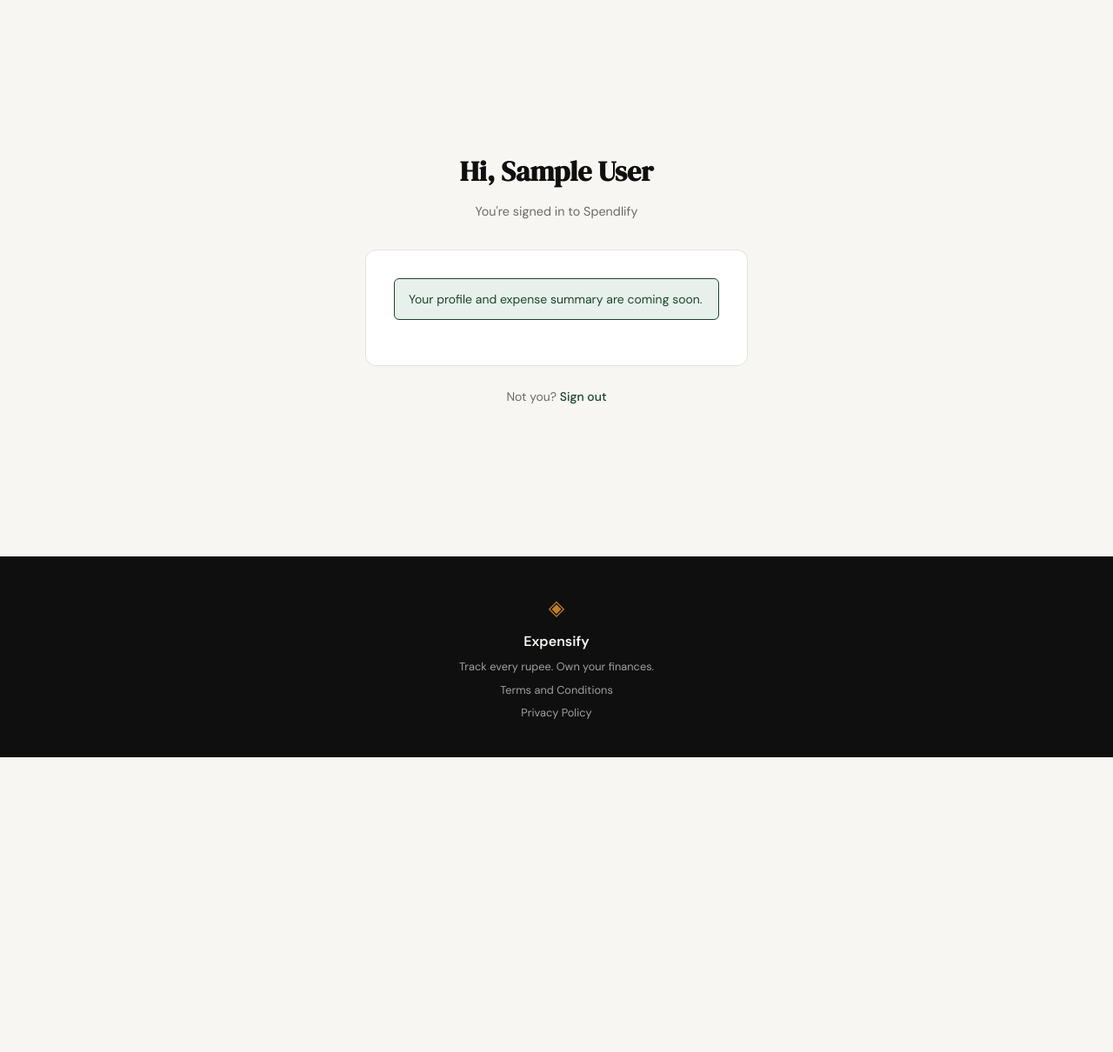
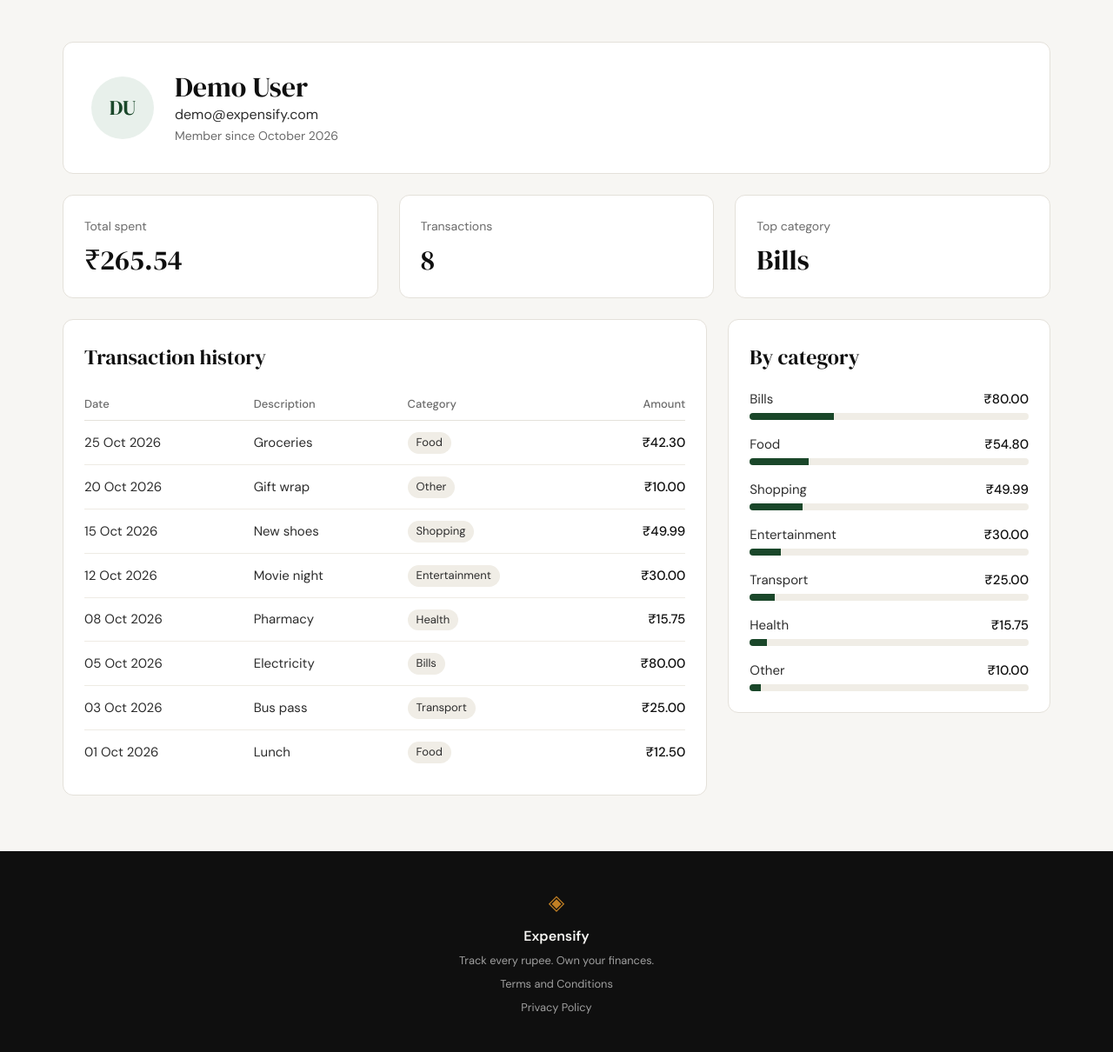
Before and after one commit to techy21/Expense-Tracker-Expensify, a Flask app: page /profile in a window 1280 px wide. Shown: the part 61-1271 px from the top of the page at 87% size. Before the commit the page ends 932 px from the top, so only its background shows below. Run offline with Flask 3, Linux system fonts and the light colour scheme; the visitor is signed in with stand-in values (Sample User, id 1).

Commit message:
add profile page ui and fixing existing design

```diff
--- a/app.py
+++ b/app.py
@@ -90,6 +90,51 @@ def logout():
     return redirect(url_for("login"))
 
 
+@app.route("/profile")
+def profile():
+    if not session.get("user_id"):
+        return redirect(url_for("login"))
+
+    # Hardcoded sample data mirroring seed_db() — replaced by DB queries in Step 5
+    user = {
+        "name": "Demo User",
+        "email": "demo@expensify.com",
+        "initials": "DU",
+        "member_since": "October 2026",
+    }
+    stats = {
+        "total_spent": 265.54,
+        "transaction_count": 8,
+        "top_category": "Bills",
+    }
+    transactions = [
+        {"date": "25 Oct 2026", "description": "Groceries", "category": "Food", "amount": 42.30},
+        {"date": "20 Oct 2026", "description": "Gift wrap", "category": "Other", "amount": 10.00},
+        {"date": "15 Oct 2026", "description": "New shoes", "category": "Shopping", "amount": 49.99},
+        {"date": "12 Oct 2026", "description": "Movie night", "category": "Entertainment", "amount": 30.00},
+        {"date": "08 Oct 2026", "description": "Pharmacy", "category": "Health", "amount": 15.75},
+        {"date": "05 Oct 2026", "description": "Electricity", "category": "Bills", "amount": 80.00},
+        {"date": "03 Oct 2026", "description": "Bus pass", "category": "Transport", "amount": 25.00},
+        {"date": "01 Oct 2026", "description": "Lunch", "category": "Food", "amount": 12.50},
+    ]
+    categories = [
+        {"name": "Bills", "total": 80.00, "percent": 30},
+        {"name": "Food", "total": 54.80, "percent": 21},
+        {"name": "Shopping", "total": 49.99, "percent": 19},
+        {"name": "Entertainment", "total": 30.00, "percent": 11},
+        {"name": "Transport", "total": 25.00, "percent": 9},
+        {"name": "Health", "total": 15.75, "percent": 6},
+        {"name": "Other", "total": 10.00, "percent": 4},
+    ]
+    return render_template(
+        "profile.html",
+        user=user,
+        stats=stats,
+        transactions=transactions,
+        categories=categories,
+    )
+
+
 @app.route("/terms")
 def terms():
     return render_template("terms.html")
@@ -103,13 +148,6 @@ def privacy():
 # ------------------------------------------------------------------ #
 # Placeholder routes — students will implement these                  #
 # ------------------------------------------------------------------ #
-
-@app.route("/profile")
-def profile():
-    if not session.get("user_id"):
-        return redirect(url_for("login"))
-    return render_template("profile.html")
-
 
 @app.route("/expenses/add")
 def add_expense():
--- a/database/db.py
+++ b/database/db.py
@@ -80,7 +80,7 @@ def seed_db():
 
     cursor = conn.execute(
         "INSERT INTO users (name, email, password_hash) VALUES (?, ?, ?)",
-        ("Demo User", "demo@spendlify.com", generate_password_hash("demo123")),
+        ("Demo User", "demo@expensify.com", generate_password_hash("demo123")),
     )
     user_id = cursor.lastrowid
 
--- /dev/null
+++ b/static/css/profile.css
@@ -0,0 +1,221 @@
+/* ------------------------------------------------------------------ */
+/* Profile page                                                        */
+/* ------------------------------------------------------------------ */
+
+.profile-section {
+    max-width: var(--max-width);
+    margin: 0 auto;
+    padding: 3rem 2rem 4rem;
+    display: flex;
+    flex-direction: column;
+    gap: 1.5rem;
+}
+
+.profile-card,
+.stat-card,
+.panel {
+    background: var(--paper-card);
+    border: 1px solid var(--border);
+    border-radius: var(--radius-md);
+}
+
+/* User card */
+
+.profile-card {
+    display: flex;
+    align-items: center;
+    gap: 1.5rem;
+    padding: 2rem;
+}
+
+.profile-avatar {
+    flex-shrink: 0;
+    width: 72px;
+    height: 72px;
+    display: flex;
+    align-items: center;
+    justify-content: center;
+    border-radius: 50%;
+    background: var(--accent-light);
+    color: var(--accent);
+    font-family: var(--font-display);
+    font-size: 1.5rem;
+}
+
+.profile-info { min-width: 0; }
+
+.profile-name {
+    font-family: var(--font-display);
+    font-size: 2rem;
+    font-weight: 400;
+    line-height: 1.2;
+    color: var(--ink);
+}
+
+.profile-email {
+    color: var(--ink-soft);
+    overflow-wrap: anywhere;
+}
+
+.profile-since {
+    font-size: 0.875rem;
+    color: var(--ink-muted);
+}
+
+/* Summary stats */
+
+.stats-grid {
+    display: grid;
+    grid-template-columns: repeat(3, 1fr);
+    gap: 1.5rem;
+}
+
+.stat-card { padding: 1.5rem; }
+
+.stat-label {
+    font-size: 0.875rem;
+    color: var(--ink-muted);
+    margin-bottom: 0.5rem;
+}
+
+.stat-value {
+    font-family: var(--font-display);
+    font-size: 2rem;
+    line-height: 1.2;
+    color: var(--ink);
+    font-variant-numeric: tabular-nums;
+}
+
+/* Transactions and breakdown */
+
+.profile-grid {
+    display: grid;
+    grid-template-columns: 2fr 1fr;
+    gap: 1.5rem;
+    align-items: start;
+}
+
+.panel {
+    padding: 1.5rem;
+    min-width: 0;
+}
+
+.panel-title {
+    font-family: var(--font-display);
+    font-size: 1.5rem;
+    font-weight: 400;
+    color: var(--ink);
+    margin-bottom: 1rem;
+}
+
+.table-wrap { overflow-x: auto; }
+
+.expense-table {
+    width: 100%;
+    min-width: 32rem;
+    border-collapse: collapse;
+    font-size: 0.9375rem;
+}
+
+.expense-table th {
+    text-align: left;
+    font-size: 0.8125rem;
+    font-weight: 500;
+    color: var(--ink-muted);
+    padding: 0.5rem 1rem 0.5rem 0;
+    border-bottom: 1px solid var(--border);
+}
+
+.expense-table td {
+    padding: 0.75rem 1rem 0.75rem 0;
+    color: var(--ink-soft);
+    border-bottom: 1px solid var(--border-soft);
+}
+
+.expense-table tr:last-child td { border-bottom: none; }
+
+.expense-table .amount {
+    text-align: right;
+    padding-right: 0;
+    white-space: nowrap;
+    font-variant-numeric: tabular-nums;
+}
+
+.expense-table td.amount {
+    color: var(--ink);
+    font-weight: 500;
+}
+
+.expense-date {
+    white-space: nowrap;
+    color: var(--ink-muted);
+}
+
+.category-badge {
+    display: inline-block;
+    padding: 0.125rem 0.625rem;
+    border-radius: var(--radius-lg);
+    background: var(--paper-warm);
+    color: var(--ink-soft);
+    font-size: 0.8125rem;
+    white-space: nowrap;
+}
+
+.category-list {
+    list-style: none;
+    display: flex;
+    flex-direction: column;
+    gap: 1rem;
+}
+
+.category-row-head {
+    display: flex;
+    justify-content: space-between;
+    gap: 1rem;
+    font-size: 0.9375rem;
+    color: var(--ink-soft);
+    margin-bottom: 0.25rem;
+}
+
+.category-amount {
+    color: var(--ink);
+    font-weight: 500;
+    font-variant-numeric: tabular-nums;
+}
+
+.category-bar {
+    display: block;
+    width: 100%;
+    height: 8px;
+    border: none;
+    border-radius: var(--radius-sm);
+    overflow: hidden;
+    background: var(--paper-warm);
+    -webkit-appearance: none;
+    appearance: none;
+}
+
+.category-bar::-webkit-progress-bar { background: var(--paper-warm); }
+.category-bar::-webkit-progress-value { background: var(--accent); }
+.category-bar::-moz-progress-bar { background: var(--accent); }
+
+.empty-state {
+    text-align: center;
+    color: var(--ink-muted);
+    padding: 2rem 0;
+}
+
+/* Responsive */
+
+@media (max-width: 900px) {
+    .profile-grid { grid-template-columns: 1fr; }
+}
+
+@media (max-width: 600px) {
+    .profile-section { padding: 2rem 1rem 3rem; }
+    .profile-card {
+        flex-direction: column;
+        text-align: center;
+    }
+    .stats-grid { grid-template-columns: 1fr; }
+}
--- a/templates/login.html
+++ b/templates/login.html
@@ -1,11 +1,11 @@
-{% extends "base.html" %} {% block title %}Sign in — Spendlify{% endblock %} {%
+{% extends "base.html" %} {% block title %}Sign in — Expensify{% endblock %} {%
 block content %}
 
 <section class="auth-section">
   <div class="auth-container">
     <div class="auth-header">
       <h1 class="auth-title">Welcome back</h1>
-      <p class="auth-subtitle">Sign in to your Spendlify account</p>
+      <p class="auth-subtitle">Sign in to your Expensify account</p>
     </div>
 
     <div class="auth-card">
--- a/templates/profile.html
+++ b/templates/profile.html
@@ -1,23 +1,87 @@
-{% extends "base.html" %} {% block title %}Profile — Spendlify{% endblock %} {%
-block content %}
+{% extends "base.html" %}
+{% block title %}Profile — Expensify{% endblock %}
+{% block head %}
+<link rel="stylesheet" href="{{ url_for('static', filename='css/profile.css') }}" />
+{% endblock %}
+{% block content %}
 
-<section class="auth-section">
-  <div class="auth-container">
-    <div class="auth-header">
-      <h1 class="auth-title">Hi, {{ session.user_name }}</h1>
-      <p class="auth-subtitle">You're signed in to Spendlify</p>
+<section class="profile-section">
+  <div class="profile-card">
+    <div class="profile-avatar" aria-hidden="true">{{ user.initials }}</div>
+    <div class="profile-info">
+      <h1 class="profile-name">{{ user.name }}</h1>
+      <p class="profile-email">{{ user.email }}</p>
+      <p class="profile-since">Member since {{ user.member_since }}</p>
     </div>
+  </div>
 
-    <div class="auth-card">
-      <div class="auth-success">
-        Your profile and expense summary are coming soon.
+  <div class="stats-grid">
+    <div class="stat-card">
+      <p class="stat-label">Total spent</p>
+      <p class="stat-value">{{ "₹{:,.2f}".format(stats.total_spent) }}</p>
+    </div>
+    <div class="stat-card">
+      <p class="stat-label">Transactions</p>
+      <p class="stat-value">{{ stats.transaction_count }}</p>
+    </div>
+    <div class="stat-card">
+      <p class="stat-label">Top category</p>
+      <p class="stat-value">{{ stats.top_category }}</p>
+    </div>
+  </div>
+
+  <div class="profile-grid">
+    <section class="panel">
+      <h2 class="panel-title">Transaction history</h2>
+      {% if transactions %}
+      <div class="table-wrap">
+        <table class="expense-table">
+          <thead>
+            <tr>
+              <th scope="col">Date</th>
+              <th scope="col">Description</th>
+              <th scope="col">Category</th>
+              <th scope="col" class="amount">Amount</th>
+            </tr>
+          </thead>
+          <tbody>
+            {% for expense in transactions %}
+            <tr>
+              <td class="expense-date">{{ expense.date }}</td>
+              <td>{{ expense.description }}</td>
+              <td><span class="category-badge">{{ expense.category }}</span></td>
+              <td class="amount">{{ "₹{:,.2f}".format(expense.amount) }}</td>
+            </tr>
+            {% endfor %}
+          </tbody>
+        </table>
       </div>
-    </div>
+      {% else %}
+      <p class="empty-state">No transactions yet.</p>
+      {% endif %}
+    </section>
 
-    <p class="auth-switch">
-      Not you?
-      <a href="{{ url_for('logout') }}">Sign out</a>
-    </p>
+    <section class="panel">
+      <h2 class="panel-title">By category</h2>
+      <ul class="category-list">
+        {% for category in categories %}
+        <li>
+          <div class="category-row-head">
+            <span>{{ category.name }}</span>
+            <span class="category-amount">{{ "₹{:,.2f}".format(category.total) }}</span>
+          </div>
+          <progress
+            class="category-bar"
+            value="{{ category.percent }}"
+            max="100"
+            aria-label="{{ category.name }}: {{ category.percent }}% of spending"
+          ></progress>
+        </li>
+        {% else %}
+        <li class="empty-state">No spending to break down yet.</li>
+        {% endfor %}
+      </ul>
+    </section>
   </div>
 </section>
 
--- a/templates/register.html
+++ b/templates/register.html
@@ -1,4 +1,4 @@
-{% extends "base.html" %} {% block title %}Create account — Spendlify{% endblock
+{% extends "base.html" %} {% block title %}Create account — Expensify{% endblock
 %} {% block content %}
 
 <section class="auth-section">
```
Also changed, not shown: CLAUDE.md (+2 -2 lines), templates/landing.html (+5 -5 lines), templates/privacy.html (+6 -6 lines), templates/terms.html (+9 -9 lines), .claude/commands/create-spec.md, .claude/skills/frontend-design/SKILL.md (added), .claude/specs/01-database-setup.md, .claude/specs/02-registration.md, .claude/specs/03-login-and-logout.md, .claude/specs/04-profile-page-design.md (added).
